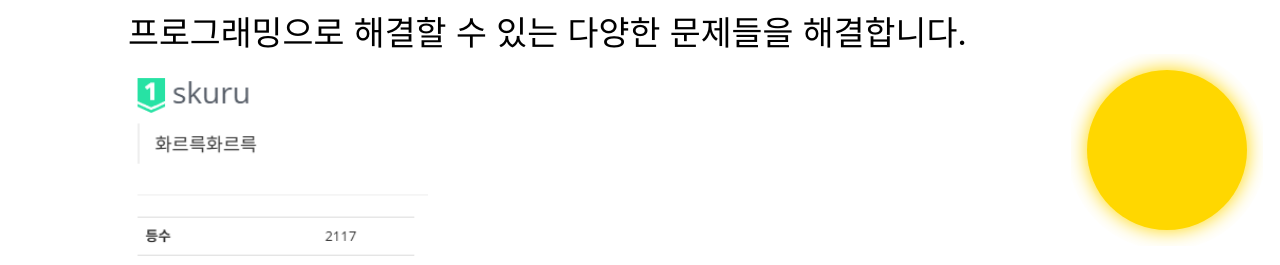
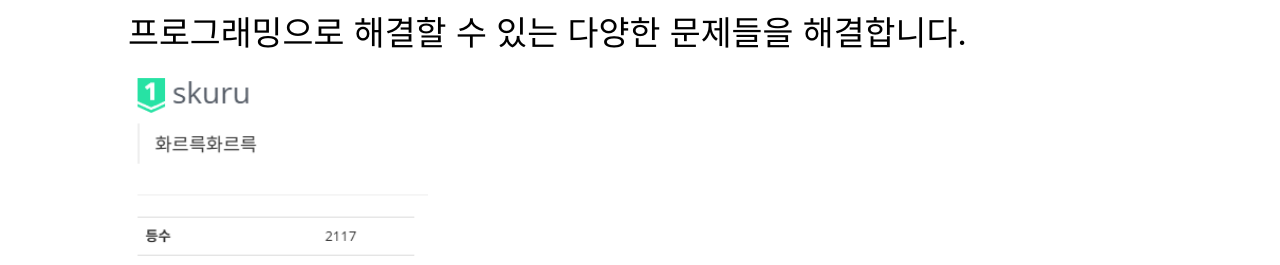
Before and after one commit to skrewbar/skrewbar.com, a Vue app: page / in a window 1280 px wide. Shown: the part 526-791 px from the top of the page. Built offline with nearby package versions, Linux system fonts and the light colour scheme; a web font is replaced by a local one.

Commit message:
🔥 잘못 올린 svg 제거

```diff
--- a/src/App.vue
+++ b/src/App.vue
@@ -16,23 +16,6 @@ import { RouterLink, RouterView } from 'vue-router'
   </header>
 
   <RouterView />
-
-  <svg id="sunmoon" width="200" height="200">
-    <defs>
-      <mask id="hole">
-        <rect width="100%" height="100%" fill="white" />
-        <circle id="overlay" r="80" cx="230" cy="-30" fill="black" />
-      </mask>
-
-      <filter id="blur">
-        <feDropShadow dx="0" dy="0" stdDeviation="10" flood-color="gold" />
-      </filter>
-    </defs>
-
-    <g filter="url(#blur)">
-      <circle fill="gold" id="donut" r="80" cx="100" cy="100" mask="url(#hole)" />
-    </g>
-  </svg>
 </template>
 
 <style scoped>
```
